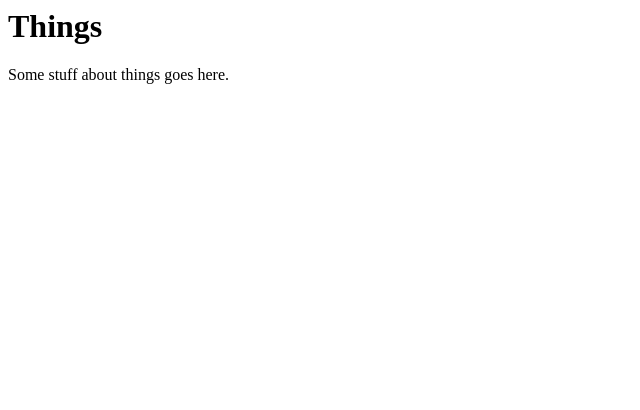
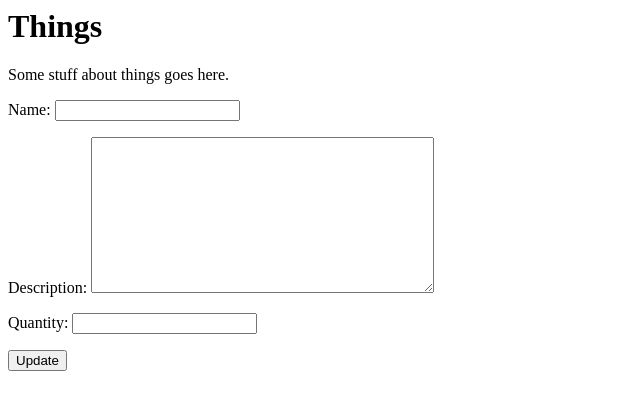
Before and after one commit to KCL-SEG/things-2-ryan-9138, a Django app: template things/templates/home.html in a window 1280 px wide. Shown: the top 410 px of the page, without its empty margins (0-640 px from the left). Run offline with Django 3.2, Linux system fonts and the light colour scheme; the template is opened without the code that fills it: values that come from a table or form of the project are taken from there, others are empty.

Commit message:
implement form

```diff
--- a/things/forms.py
+++ b/things/forms.py
@@ -1,3 +1,7 @@
 """Forms of the project."""
-
+from django import forms
 # Create your forms here.
+class ThingsForm(forms.Form):
+    name = forms.CharField()
+    description = forms.CharField(widget=forms.Textarea)
+    quantity = forms.IntegerField(widget=forms.NumberInput)
--- a/things/templates/home.html
+++ b/things/templates/home.html
@@ -7,5 +7,10 @@
     Things
   </h1>
   <p>Some stuff about things goes here.</p>
+  <form method="post">
+    {% csrf_token %}
+    {{ form.as_p }}
+    <input type="submit" value="Update" class="btn btn-primary">
+  </form>
 </body>
 </html>
--- a/things/views.py
+++ b/things/views.py
@@ -1,4 +1,6 @@
 from django.shortcuts import render
+from.forms import ThingsForm
 
 def home(request):
+    form = ThingsForm()
     return render(request, 'home.html', {'form': form})
```
